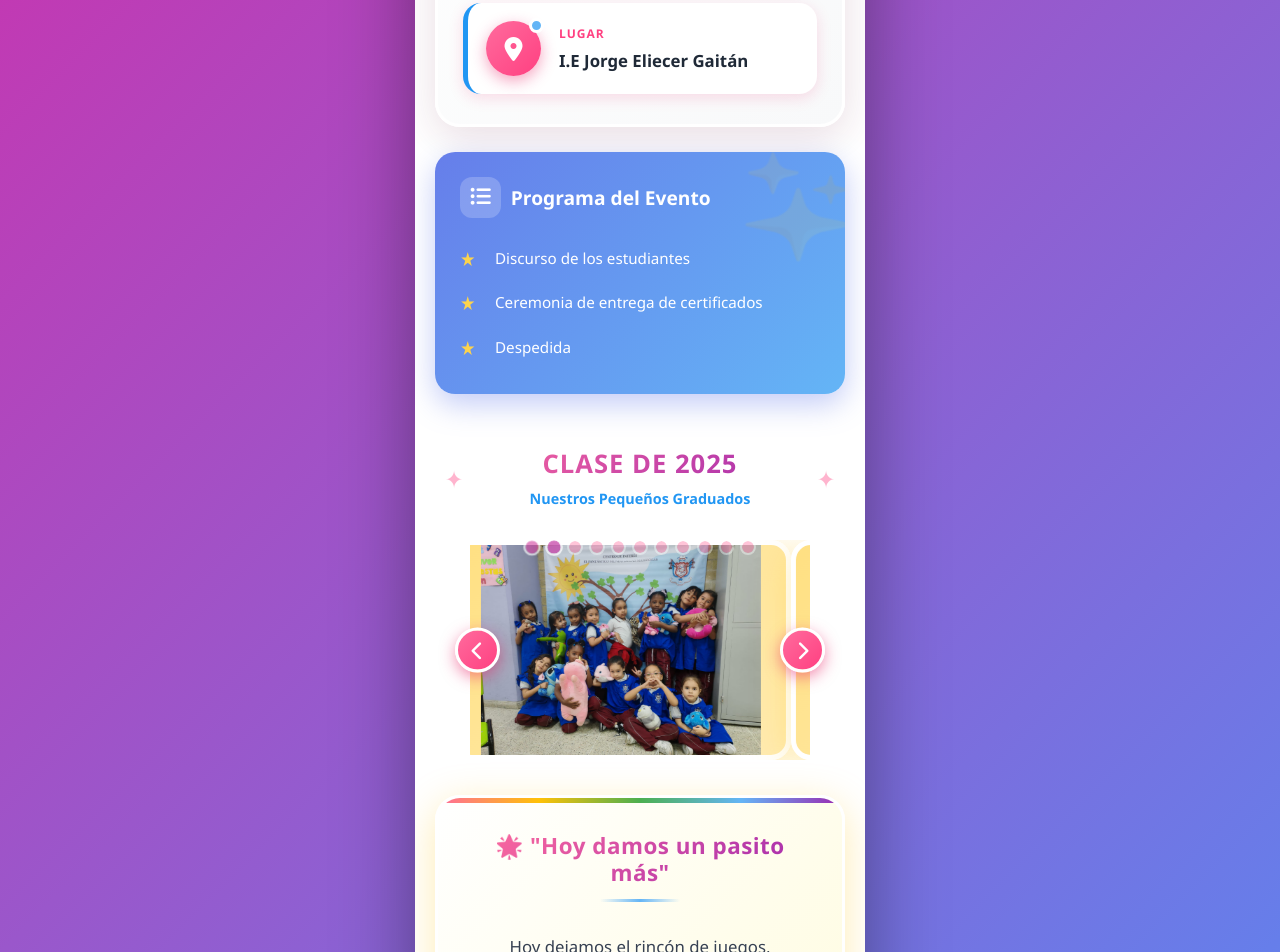
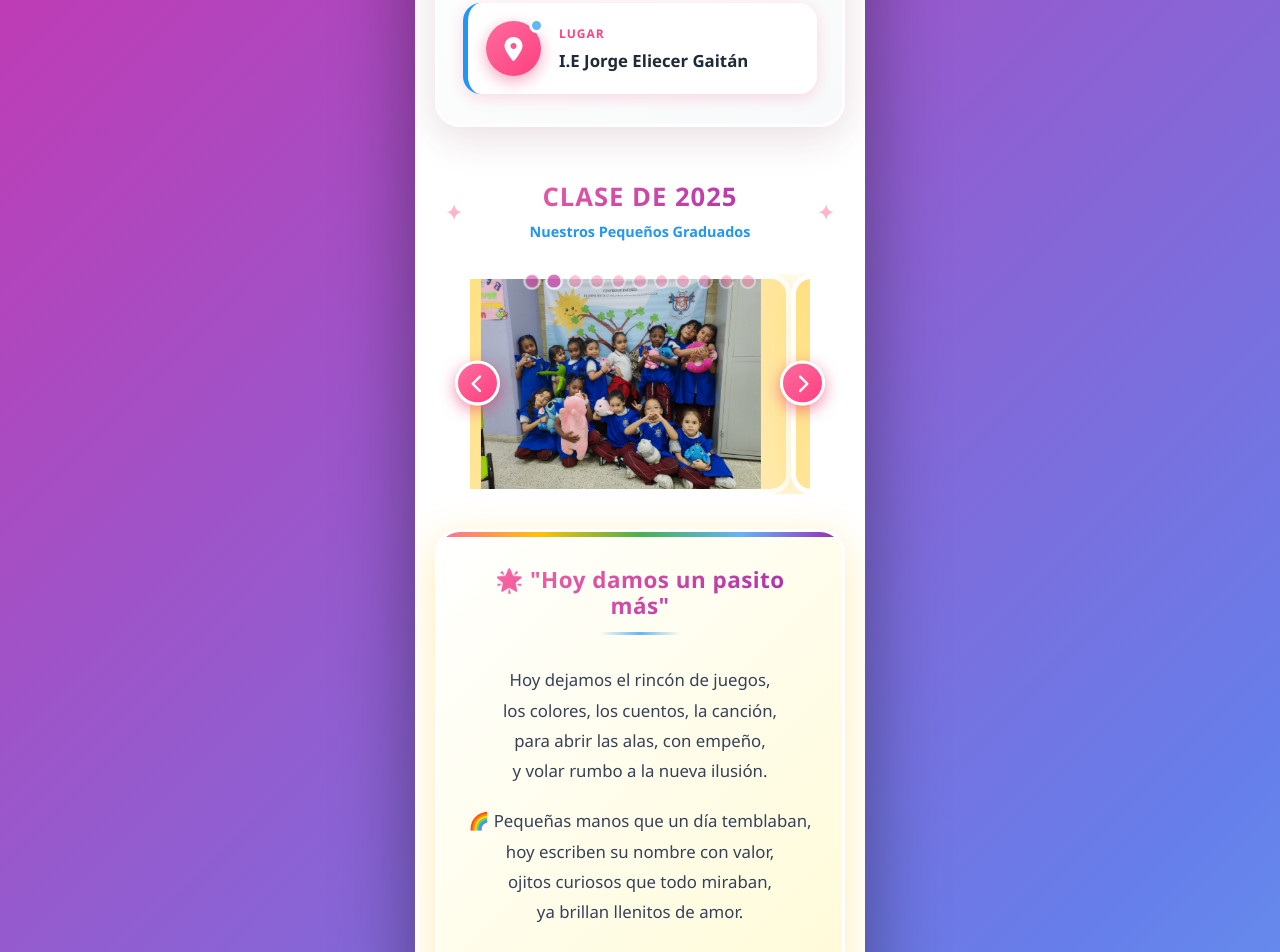
Before and after one commit to invita-momentos/grados-transicion, a plain HTML site: page index.html in a window 1280 px wide. Shown: the part 1136-2088 px from the top of the page. Drawn offline with nearby package versions, Linux system fonts and the light colour scheme.

Commit message:
Update index.html

```diff
--- a/index.html
+++ b/index.html
@@ -833,18 +833,6 @@
                 </div>
             </div>
 
-            <div class="program-card">
-                <h3>
-                    <i class="fas fa-list-ul"></i>
-                    Programa del Evento
-                </h3>
-                <ul class="program-list">
-                    <li>Discurso de los estudiantes</li>
-                    <li>Ceremonia de entrega de certificados</li>
-                    <li>Despedida</li>
-                </ul>
-            </div>
-
             <div class="graduates-section">
                 <div class="section-header">
                     <h2 class="section-title">Clase de 2025</h2>
```
